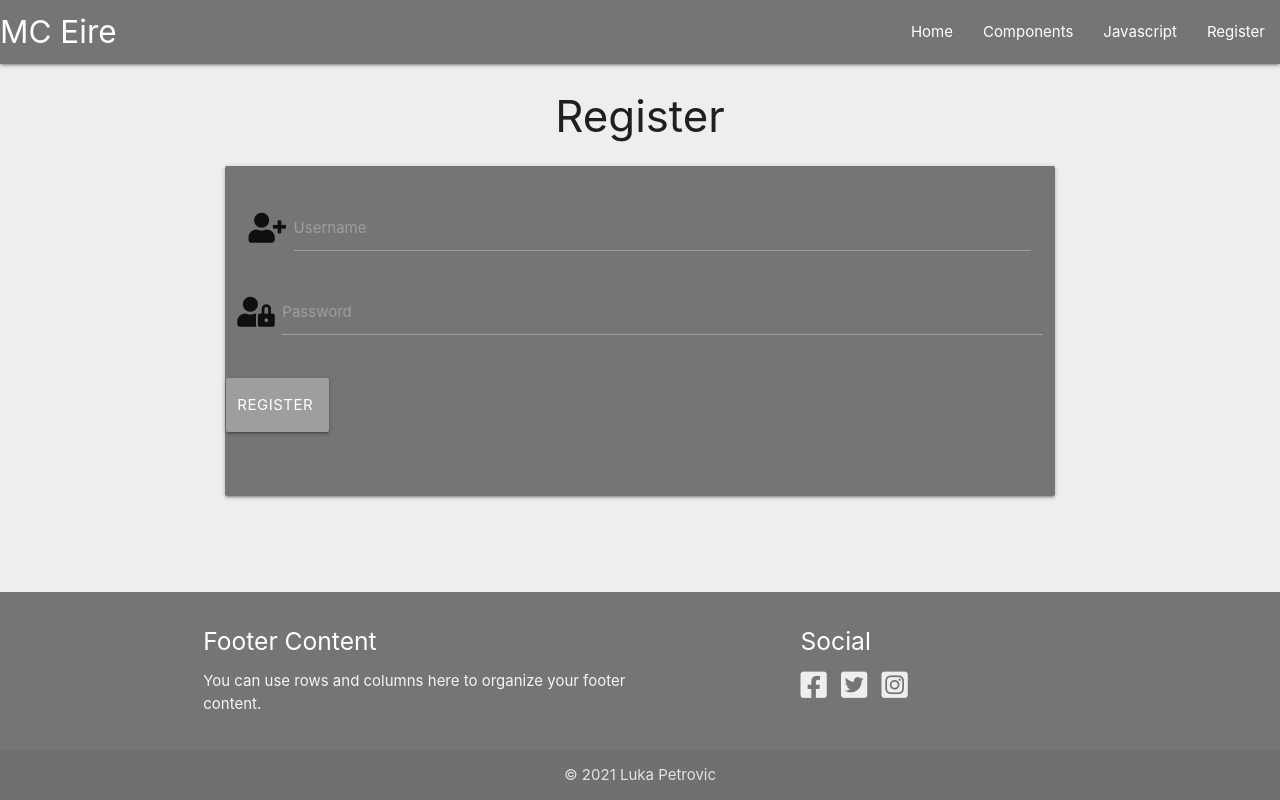
After one commit to Luka-pp/Milestone-Project-3, a Flask app: page /register in a window 1280 px wide. The commit adds this page. Run offline with Flask 2, Linux system fonts and the light colour scheme; some libraries are stand-ins or nearby versions.

Commit message:
created registration form

```diff
--- a/app.py
+++ b/app.py
@@ -1,6 +1,7 @@
 import os
 from flask import Flask, render_template, flash, redirect, url_for, request, session
 from flask_pymongo import PyMongo
+from werkzeug.security import generate_password_hash, check_password_hash
 from bson.objectid import ObjectId
 
 
@@ -25,6 +26,11 @@ def bike():
     return render_template("bikes.html", bikes=bikes)
 
 
+@app.route("/register", methods=["GET", "POST"])
+def register():
+    return render_template("register.html")
+
+
 if __name__ == '__main__':
     app.run(host=os.environ.get("IP"),
             port=int(os.environ.get("PORT")),
--- a/templates/base.html
+++ b/templates/base.html
@@ -20,7 +20,7 @@
                     <li><a href="{{ url_for("bike") }}">Home</a></li>
                      <li><a href="badges.html">Components</a></li>
                      <li><a href="collapsible.html">Javascript</a></li>
-                     <li><a href="mobile.html">Mobile</a></li>
+                     <li><a href="{{ url_for("register") }}">Register</a></li>
                  </ul>
         </div>
      </nav>
@@ -58,8 +58,8 @@
             </div>
           </div>
           <div class="footer-copyright">
-            <div class="container">
-            © 2014 Copyright Text
+            <div class="container center-align">
+            © 2021 Luka Petrovic
             </div>
           </div>
         </footer>
--- /dev/null
+++ b/templates/register.html
@@ -0,0 +1,28 @@
+{% extends "base.html" %}
+{% block content %}
+<h3 class="center-align">Register</h3>
+    <div class="row">
+        <form class="col s12 m8 offset-m2" method="POST" action="{{ url_for("register") }} ">
+          <div class="card-panel grey darken-1">
+            <div class="row">
+                <div class="input-field col s12">
+                    <i class="fas fa-user-plus prefix"></i>
+                     <input id="username" name="username" type="text" class="validate">
+                     <label for="username">Username</label>
+                 </div>
+                <div class="row">
+                    <div class="input-field col s12">
+                        <i class="fas fa-user-lock prefix"></i>
+                        <input id="password" name="password" type="password" class="validate">
+                        <label for="password">Password</label>
+                    </div>
+                </div>
+                    <div class="row">
+                        <button type="submit" class="col sm12 btn-large grey darken">Register <i class="fas da-sign-in-alt"></i></button>
+                    </div>
+            </div>
+          </div>
+        </form>
+    </div>
+
+{% endblock %}
```
